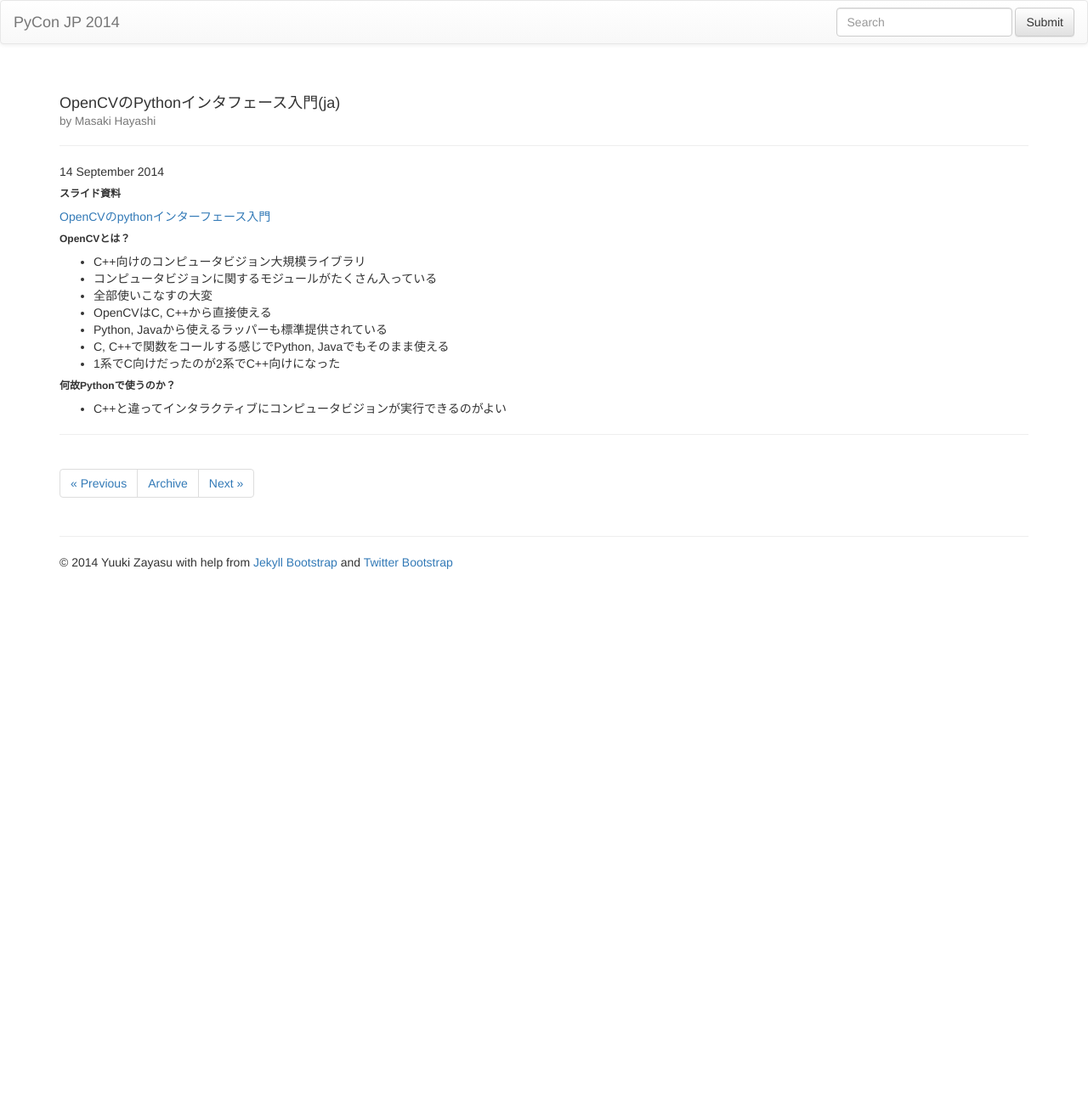
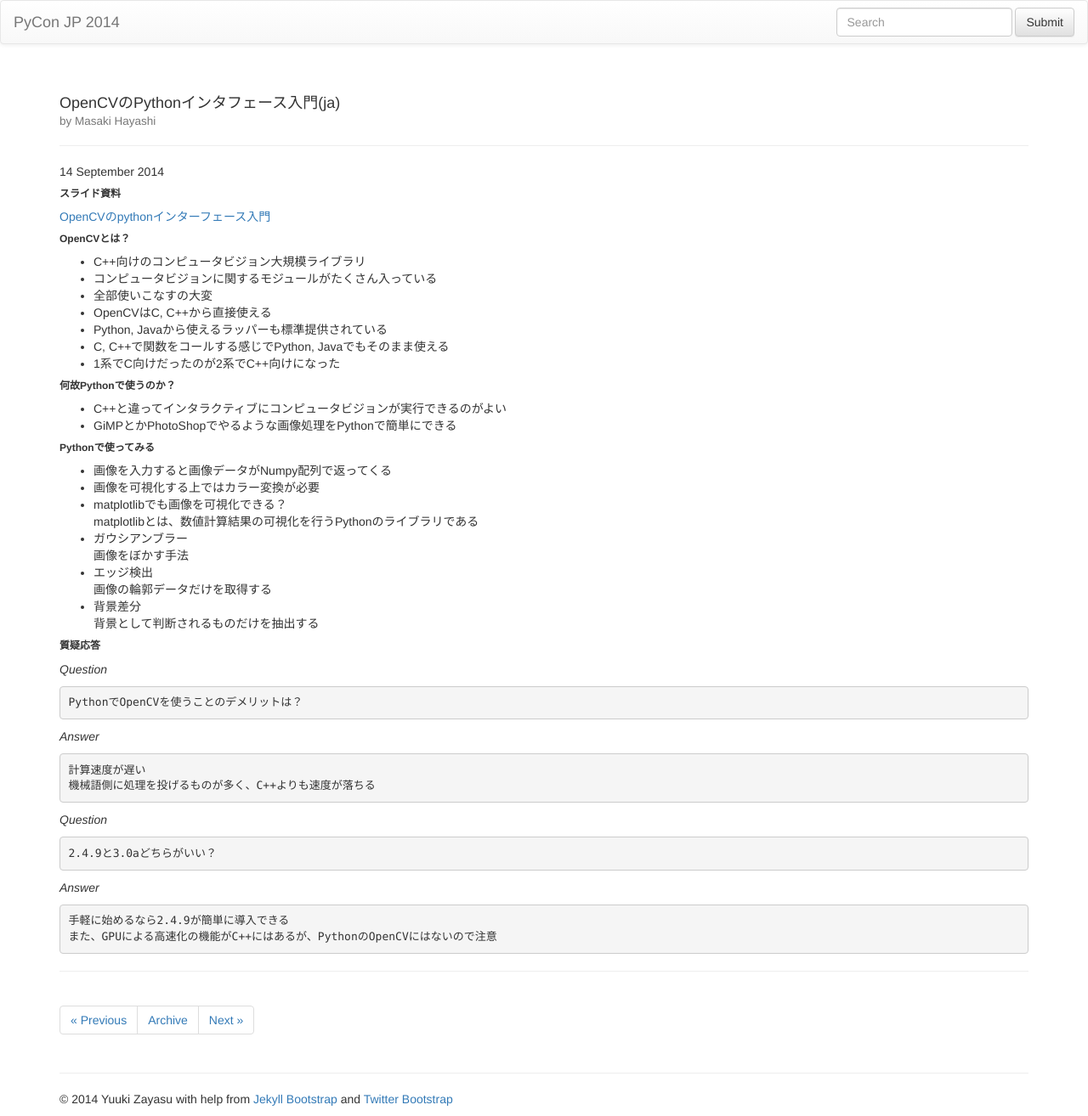
Before and after one commit to PyConJp2014-reports/pyconjp2014-reports.github.io, a Jekyll site: the page built from _posts/2014-09-14/2014-09-14-07-OpenCVのPythonインタフェース入門.md, in a window 1280 px wide. Shown: the whole page at 85% size. Built offline with Jekyll 4.4.1, drawn with Linux system fonts in a browser that asks for light colours; nearby versions of some CDN libraries; library files that are not in the unit come from our copies; before the commit the page ends 900 px from its top, so only the background shows below that.

Commit message:
記事を更新

```diff
--- a/_posts/2014-09-14/2014-09-14-07-OpenCVのPythonインタフェース入門.md
+++ b/_posts/2014-09-14/2014-09-14-07-OpenCVのPythonインタフェース入門.md
@@ -25,3 +25,45 @@ time: 13:00 ~ 13:30
 ###### **何故Pythonで使うのか？**
 
 * C++と違ってインタラクティブにコンピュータビジョンが実行できるのがよい
+* GiMPとかPhotoShopでやるような画像処理をPythonで簡単にできる
+
+###### **Pythonで使ってみる**
+
+* 画像を入力すると画像データがNumpy配列で返ってくる
+* 画像を可視化する上ではカラー変換が必要
+* matplotlibでも画像を可視化できる？
+matplotlibとは、数値計算結果の可視化を行うPythonのライブラリである
+* ガウシアンブラー
+画像をぼかす手法
+* エッジ検出
+画像の輪郭データだけを取得する
+* 背景差分
+背景として判断されるものだけを抽出する
+
+###### **質疑応答**
+
+*Question*
+
+~~~
+PythonでOpenCVを使うことのデメリットは？
+~~~
+
+*Answer*
+
+~~~
+計算速度が遅い
+機械語側に処理を投げるものが多く、C++よりも速度が落ちる
+~~~
+
+*Question*
+
+~~~
+2.4.9と3.0aどちらがいい？
+~~~
+
+*Answer*
+
+~~~
+手軽に始めるなら2.4.9が簡単に導入できる
+また、GPUによる高速化の機能がC++にはあるが、PythonのOpenCVにはないので注意
+~~~
```
Also changed, not shown: _posts/2014-09-13/2014-09-13-10-Djangoによるスマホアプリバックエンドの実装(ja).md (+5 -0 lines), _posts/2014-09-14/2014-09-14-03-パッケージングの今.md (line endings or trailing spaces).
